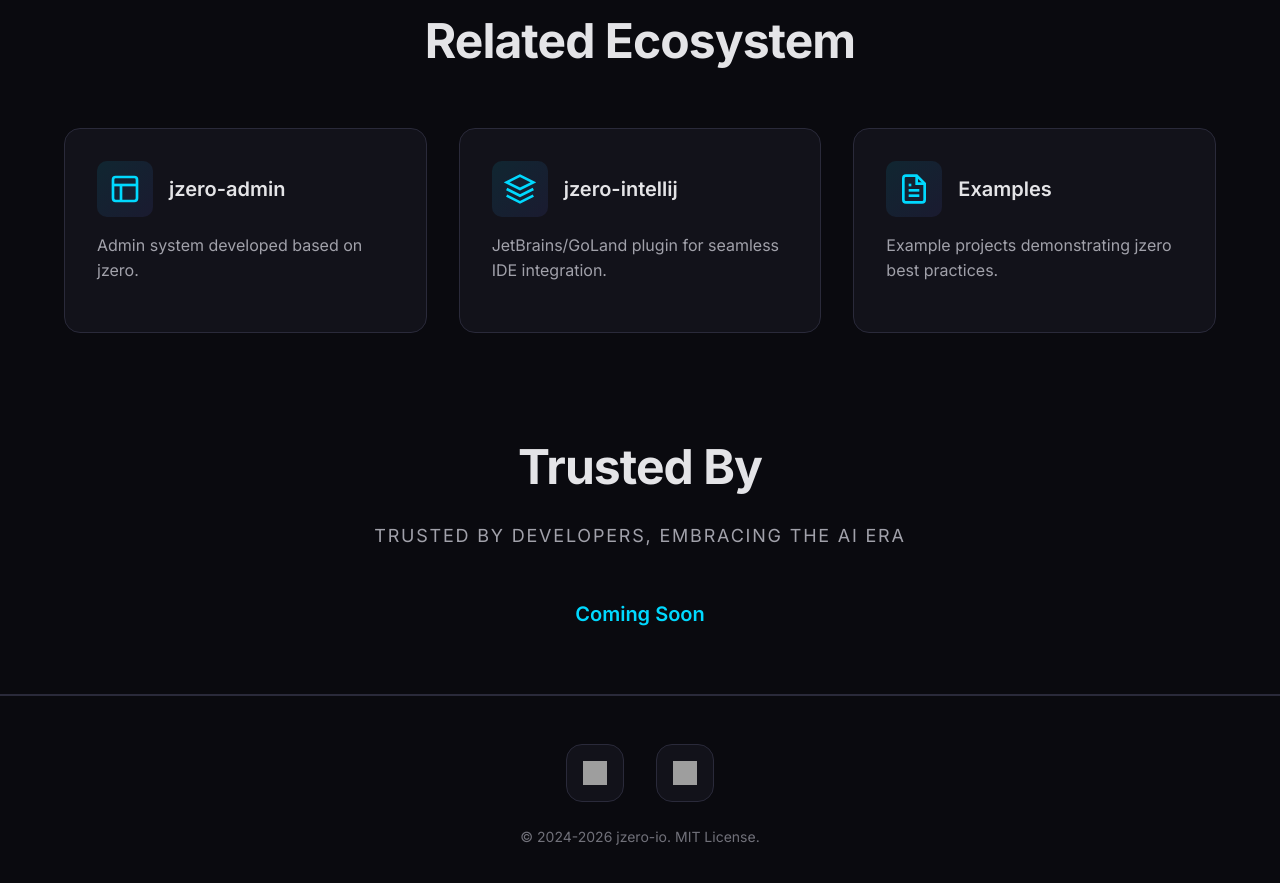
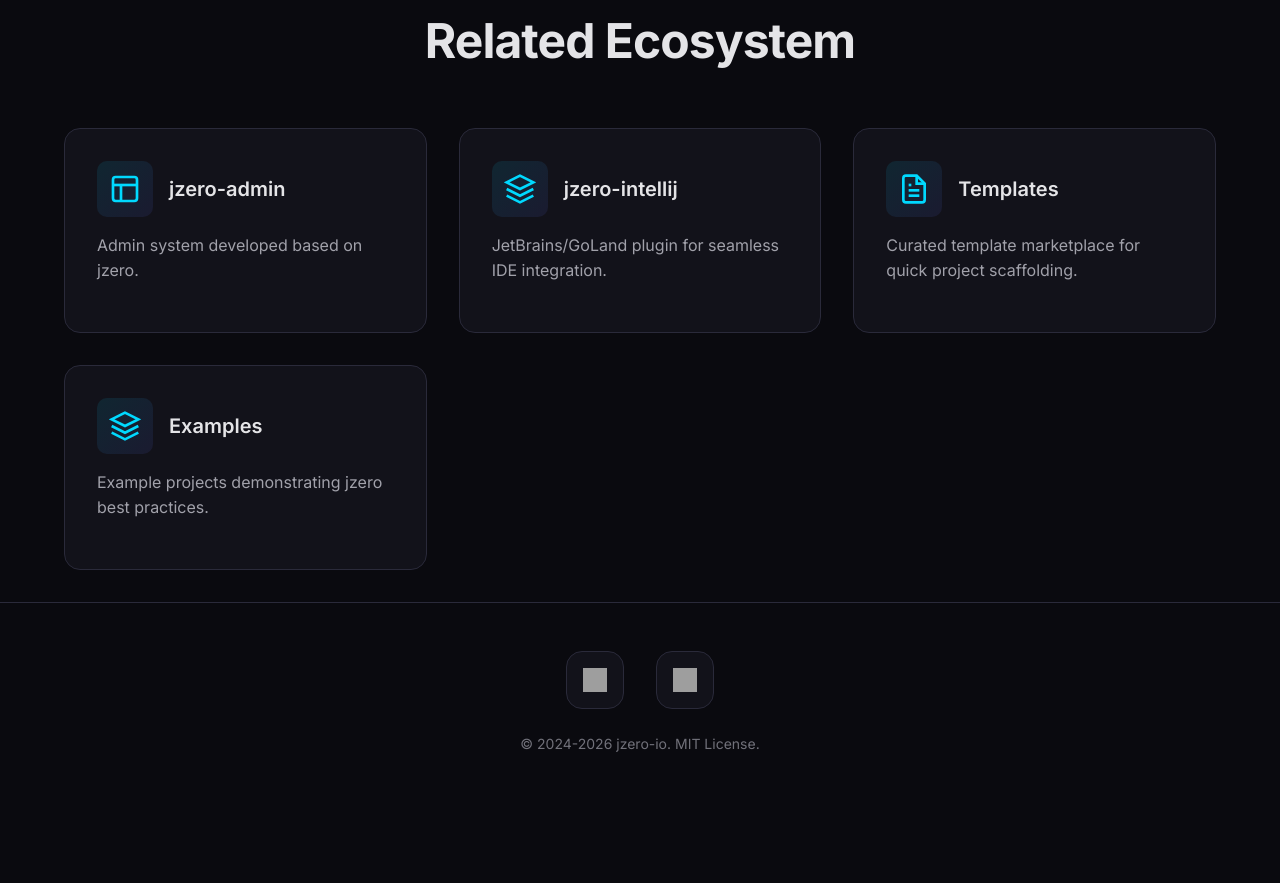
Before and after one commit to jzero-io/official, a website: page index.html in a window 1280 px wide. Shown: the part 1858-2741 px from the top of the page. After the commit the page ends 2661 px from the top, so only its background shows below. Drawn offline with Linux system fonts and the light colour scheme; no server answers; grey boxes are pictures that could not be loaded.

Commit message:
feat(official): update

```diff
--- a/i18n.js
+++ b/i18n.js
@@ -19,11 +19,6 @@
         'hero.code.title': 'Terminal',
         'hero.code.comment1': '# ✓ API server running on :8001',
         'hero.code.comment2': '# ✓ Swagger UI available at /swagger',
-
-        // Trusted
-        'trusted.title': 'Trusted By',
-        'trusted.label': 'Trusted by developers, embracing the AI era',
-        'trusted.coming_soon': 'Coming Soon',
 
         // Features
         'features.title': 'Built for modern development',
@@ -57,7 +52,8 @@
         'ecosystem.subtitle': 'Everything you need to build, deploy, and manage your microservices.',
         'eco.1.title': 'jzero-admin', 'eco.1.desc': 'Admin system developed based on jzero.',
         'eco.2.title': 'jzero-intellij', 'eco.2.desc': 'JetBrains/GoLand plugin for seamless IDE integration.',
-        'eco.3.title': 'Examples', 'eco.3.desc': 'Example projects demonstrating jzero best practices.',
+        'eco.3.title': 'Templates', 'eco.3.desc': 'Curated template marketplace for quick project scaffolding.',
+        'eco.4.title': 'Examples', 'eco.4.desc': 'Example projects demonstrating jzero best practices.',
 
         // Quick Start
         'quickstart.title': 'Get started in minutes',
@@ -111,11 +107,6 @@
         'hero.code.comment1': '# ✓ API 服务运行在 :8001',
         'hero.code.comment2': '# ✓ Swagger UI 访问 /swagger',
 
-        // Trusted
-        'trusted.title': '明星客户',
-        'trusted.label': '受开发者信赖，顺应 AI 时代发展',
-        'trusted.coming_soon': '敬请期待',
-
         // Features
         'features.title': '为现代开发而构建',
         'features.subtitle': '构建可扩展 Go 微服务所需的一切，无需复杂配置。',
@@ -148,7 +139,8 @@
         'ecosystem.subtitle': '构建、部署和管理微服务所需的一切。',
         'eco.1.title': 'jzero-admin', 'eco.1.desc': '基于 jzero 开发的后台管理系统。',
         'eco.2.title': 'jzero-intellij', 'eco.2.desc': 'JetBrains/GoLand 插件，IDE 无缝集成。',
-        'eco.3.title': '示例项目', 'eco.3.desc': '展示 jzero 最佳实践的示例集合。',
+        'eco.3.title': '模板市场', 'eco.3.desc': '精选模板市场，快速搭建项目脚手架。',
+        'eco.4.title': '示例项目', 'eco.4.desc': '展示 jzero 最佳实践的示例集合。',
 
         // Quick Start
         'quickstart.subtitle': '从零到运行微服务，不到 5 分钟。',
--- a/index.html
+++ b/index.html
@@ -260,7 +260,7 @@
                     <p data-i18n="eco.2.desc">JetBrains/GoLand plugin for seamless jzero integration in your IDE.</p>
                 </a>
 
-                <a href="https://github.com/jzero-io/examples" class="ecosystem-card" target="_blank">
+                <a href="https://templates.jzero.io" class="ecosystem-card" target="_blank">
                     <div class="ecosystem-card-header">
                         <div class="ecosystem-icon">
                             <svg width="32" height="32" viewBox="0 0 24 24" fill="none" stroke="currentColor" stroke-width="2">
@@ -271,22 +271,25 @@
                                 <polyline points="10 9 9 9 8 9"/>
                             </svg>
                         </div>
-                        <h3 data-i18n="eco.3.title">Examples</h3>
+                        <h3 data-i18n="eco.3.title">Templates</h3>
                     </div>
-                    <p data-i18n="eco.3.desc">Collection of example projects demonstrating jzero best practices.</p>
+                    <p data-i18n="eco.3.desc">Curated template marketplace for quick project scaffolding.</p>
+                </a>
+
+                <a href="https://github.com/jzero-io/examples" class="ecosystem-card" target="_blank">
+                    <div class="ecosystem-card-header">
+                        <div class="ecosystem-icon">
+                            <svg width="32" height="32" viewBox="0 0 24 24" fill="none" stroke="currentColor" stroke-width="2">
+                                <path d="M12 2L2 7l10 5 10-5-10-5z"/>
+                                <path d="M2 17l10 5 10-5"/>
+                                <path d="M2 12l10 5 10-5"/>
+                            </svg>
+                        </div>
+                        <h3 data-i18n="eco.4.title">Examples</h3>
+                    </div>
+                    <p data-i18n="eco.4.desc">Collection of example projects demonstrating jzero best practices.</p>
                 </a>
             </div>
-        </div>
-    </section>
-
-    <!-- Trusted By Section -->
-    <section class="trusted">
-        <div class="container">
-            <div class="section-header">
-                <h2 data-i18n="trusted.title">明星客户</h2>
-                <p class="trusted-label" data-i18n="trusted.label">Trusted by innovative companies worldwide</p>
-            </div>
-            <p class="trusted-coming-soon" data-i18n="trusted.coming_soon">敬请期待</p>
         </div>
     </section>
 
```
Also changed, not shown: 1 other file.
